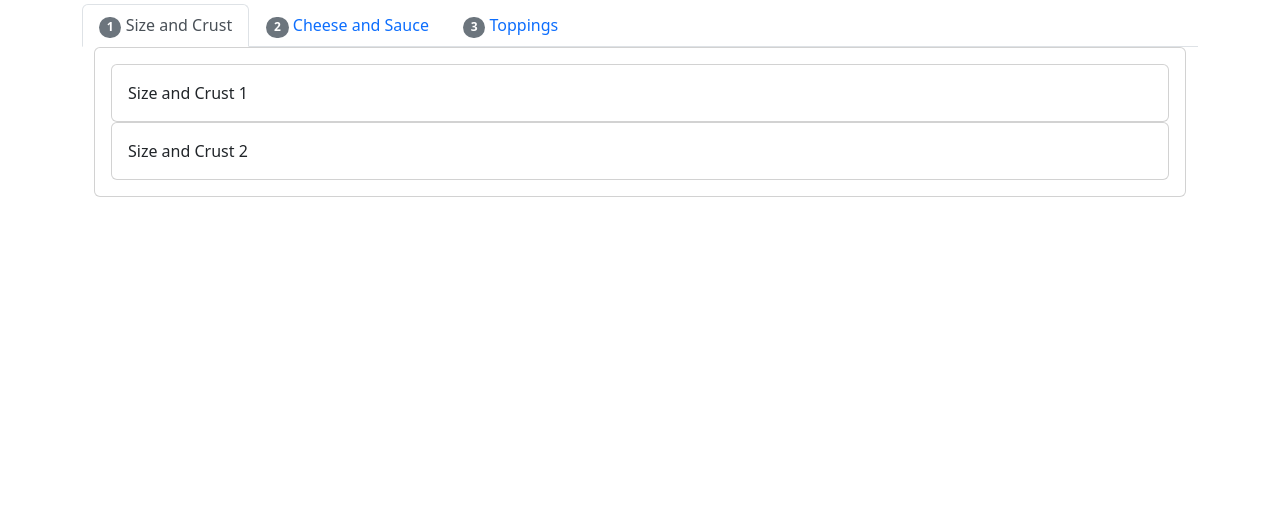
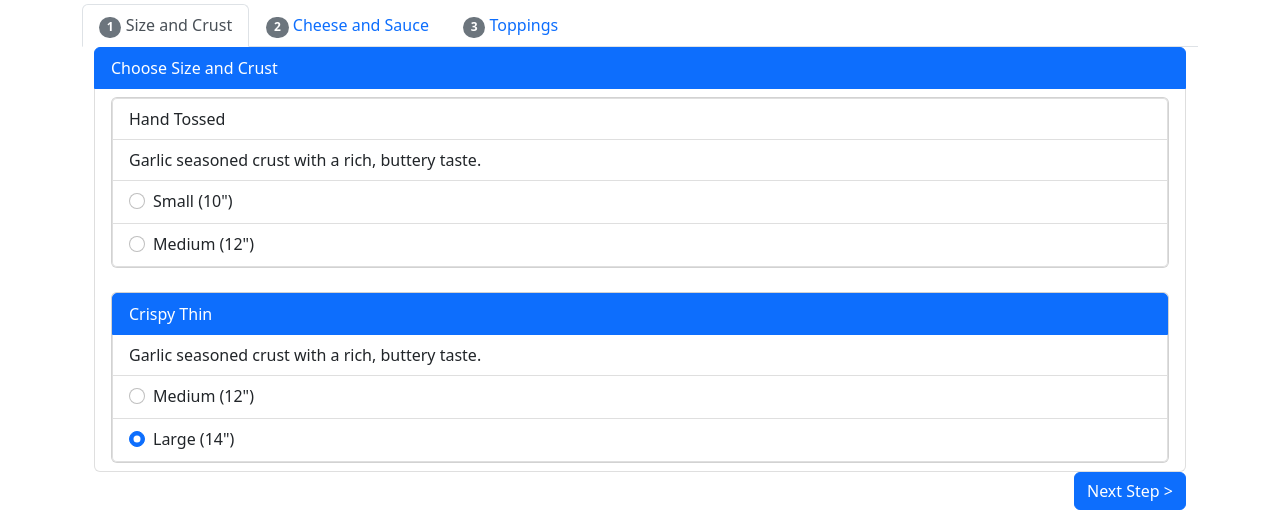
Before and after one commit to dgsmith7/codeup-web-exercises, a website: page order-pizza.html in a window 1280 px wide. Shown: the part 466-976 px from the top of the page. Before the commit the page ends 800 px from the top, so only its background shows below. Drawn offline with nearby package versions, Linux system fonts and the light colour scheme.

Commit message:
working on button for pizza

```diff
--- a/order-pizza.html
+++ b/order-pizza.html
@@ -87,19 +87,75 @@
     </div>
 
     <div class="container tab-content" id="myTabContent">
-        <div class="card tab-pane fade show active" id="size-and-crust-tab-pane" role="tabpanel"
+        <div class="tab-pane fade show active" id="size-and-crust-tab-pane" role="tabpanel"
              aria-labelledby="size-and-crust-tab" tabindex="0">
             <div class="card-body">
-                <div class="card">
-                    <div class="card-body">
-                        Size and Crust 1
+                <ul class="list-group">
+                    <li class="list-group-item active">Choose Size and Crust</li>
+                    <li class="list-group-item">
+                        <div class="card">
+                            <ul class="list-group">
+                                <li class="list-group-item">Hand Tossed</li>
+                                <li class="list-group-item">Garlic seasoned crust with a rich, buttery taste.</li>
+                                <li class="list-group-item" aria-current="true">
+                                    <div class="form-check">
+                                        <input class="form-check-input" type="radio" name="pizza-size"
+                                               id="ht-small-pizza">
+                                        <label class="form-check-label" for="ht-small-pizza">
+                                            Small (10")
+                                        </label>
+                                    </div>
+                                </li>
+                                <li class="list-group-item">
+                                    <div class="form-check">
+                                        <input class="form-check-input" type="radio" name="pizza-size"
+                                               id="ht-med-pizza" checked>
+                                        <label class="form-check-label" for="ht-med-pizza">
+                                            Medium (12")
+                                        </label>
+                                    </div>
+                                </li>
+                            </ul>
+                        </div>
+                        <br/>
+                        <div class="card">
+                            <ul class="list-group">
+                                <li class="list-group-item active">Crispy Thin</li>
+                                <li class="list-group-item">Garlic seasoned crust with a rich, buttery taste.</li>
+                                <li class="list-group-item" aria-current="true">
+                                    <div class="form-check">
+                                        <input class="form-check-input" type="radio" name="pizza-size"
+                                               id="ct-small-pizza">
+                                        <label class="form-check-label" for="ct-small-pizza">
+                                            Medium (12")
+                                        </label>
+                                    </div>
+                                </li>
+                                <li class="list-group-item">
+                                    <div class="form-check">
+                                        <input class="form-check-input" type="radio" name="pizza-size"
+                                               id="ct-med-pizza" checked>
+                                        <label class="form-check-label" for="ct-med-pizza">
+                                            Large (14")
+                                        </label>
+                                    </div>
+                                </li>
+                            </ul>
+                        </div>
+                    </li>
+                    <!--                    <li class="list-group-item">-->
+                    <!--                        <a class="d-flex justify-content-end btn btn-primary" href="#cheese-and-sauce-tab-pane"-->
+                    <!--                           role="button">Next-->
+                    <!--                            Step-->
+                    <!--                            ></a>-->
+                    <!--                    </li>-->
+                </ul>
+                <div class="card-footer text-muted">
+                    <div class="justify-content-md-end d-grid">
+                        <button class="btn btn-primary">Next Step ></button>
                     </div>
                 </div>
-                <div class="card">
-                    <div class="card-body">
-                        Size and Crust 2
-                    </div>
-                </div>
+
             </div>
         </div>
         <div class="card tab-pane fade" id="cheese-and-sauce-tab-pane" role="tabpanel"
```
